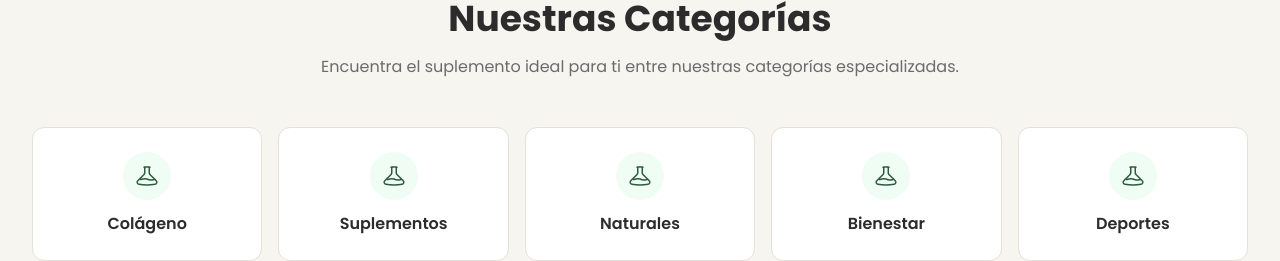
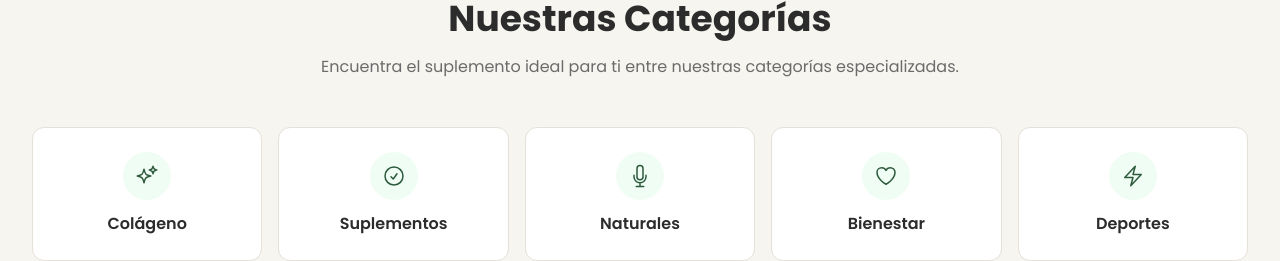
Before and after one commit to jpablo123/martha-c-distribuciones, a Next.js app: page / in a window 1280 px wide. Shown: the part 1322-1583 px from the top of the page. Built offline with nearby package versions, Linux system fonts and the light colour scheme.

Commit message:
feat: iconos únicos por categoría en sección de categorías
- Colágeno: estrella/sparkles
- Suplementos: check circle
- Naturales: hoja/planta
- Bienestar: corazón
- Deportes: rayo

Co-Authored-By: Claude Sonnet 4.6 <noreply@anthropic.com>

```diff
--- a/src/app/page.tsx
+++ b/src/app/page.tsx
@@ -44,6 +44,48 @@ const beneficios = [
     ),
   },
 ];
+
+function iconoCategoria(cat: string) {
+  const cls = "w-6 h-6 text-[var(--color-primary)] group-hover:text-white transition-colors";
+  switch (cat) {
+    case "Colágeno":
+      return (
+        <svg xmlns="http://www.w3.org/2000/svg" fill="none" viewBox="0 0 24 24" strokeWidth={1.5} stroke="currentColor" className={cls}>
+          <path strokeLinecap="round" strokeLinejoin="round" d="M9.813 15.904 9 18.75l-.813-2.846a4.5 4.5 0 0 0-3.09-3.09L2.25 12l2.846-.813a4.5 4.5 0 0 0 3.09-3.09L9 5.25l.813 2.846a4.5 4.5 0 0 0 3.09 3.09L15.75 12l-2.846.813a4.5 4.5 0 0 0-3.09 3.09ZM18.259 8.715 18 9.75l-.259-1.035a3.375 3.375 0 0 0-2.455-2.456L14.25 6l1.036-.259a3.375 3.375 0 0 0 2.455-2.456L18 2.25l.259 1.035a3.375 3.375 0 0 0 2.456 2.456L21.75 6l-1.035.259a3.375 3.375 0 0 0-2.456 2.456Z" />
+        </svg>
+      );
+    case "Suplementos":
+      return (
+        <svg xmlns="http://www.w3.org/2000/svg" fill="none" viewBox="0 0 24 24" strokeWidth={1.5} stroke="currentColor" className={cls}>
+          <path strokeLinecap="round" strokeLinejoin="round" d="m9 12.75 2.25 2.25L15 9.75M21 12a9 9 0 1 1-18 0 9 9 0 0 1 18 0Z" />
+        </svg>
+      );
+    case "Naturales":
+      return (
+        <svg xmlns="http://www.w3.org/2000/svg" fill="none" viewBox="0 0 24 24" strokeWidth={1.5} stroke="currentColor" className={cls}>
+          <path strokeLinecap="round" strokeLinejoin="round" d="M12 18.75a6 6 0 0 0 6-6v-1.5m-6 7.5a6 6 0 0 1-6-6v-1.5m6 7.5v3.75m-3.75 0h7.5M12 15.75a3 3 0 0 1-3-3V4.5a3 3 0 1 1 6 0v8.25a3 3 0 0 1-3 3Z" />
+        </svg>
+      );
+    case "Bienestar":
+      return (
+        <svg xmlns="http://www.w3.org/2000/svg" fill="none" viewBox="0 0 24 24" strokeWidth={1.5} stroke="currentColor" className={cls}>
+          <path strokeLinecap="round" strokeLinejoin="round" d="M21 8.25c0-2.485-2.099-4.5-4.688-4.5-1.935 0-3.597 1.126-4.312 2.733-.715-1.607-2.377-2.733-4.313-2.733C5.1 3.75 3 5.765 3 8.25c0 7.22 9 12 9 12s9-4.78 9-12Z" />
+        </svg>
+      );
+    case "Deportes":
+      return (
+        <svg xmlns="http://www.w3.org/2000/svg" fill="none" viewBox="0 0 24 24" strokeWidth={1.5} stroke="currentColor" className={cls}>
+          <path strokeLinecap="round" strokeLinejoin="round" d="m3.75 13.5 10.5-11.25L12 10.5h8.25L9.75 21.75 12 13.5H3.75Z" />
+        </svg>
+      );
+    default:
+      return (
+        <svg xmlns="http://www.w3.org/2000/svg" fill="none" viewBox="0 0 24 24" strokeWidth={1.5} stroke="currentColor" className={cls}>
+          <path strokeLinecap="round" strokeLinejoin="round" d="M9.75 3.104v5.714a2.25 2.25 0 0 1-.659 1.591L5 14.5M9.75 3.104c-.251.023-.501.05-.75.082m.75-.082a24.301 24.301 0 0 1 4.5 0m0 0v5.714c0 .597.237 1.17.659 1.591L19.8 15.3M14.25 3.104c.251.023.501.05.75.082M19.8 15.3l-1.57.393A9.065 9.065 0 0 1 12 15a9.065 9.065 0 0 0-6.23.693L5 14.5m14.8.8 1.402 1.402c1.232 1.232.65 3.318-1.067 3.611A48.309 48.309 0 0 1 12 21c-2.773 0-5.491-.235-8.135-.687-1.718-.293-2.3-2.379-1.067-3.61L5 14.5" />
+        </svg>
+      );
+  }
+}
 
 export default function HomePage() {
   const productosDestacados = productos.filter((p) => p.activo && p.destacado);
@@ -213,9 +255,7 @@ export default function HomePage() {
                   className="bg-white rounded-xl p-6 text-center hover:shadow-lg transition-shadow duration-300 border border-[var(--color-border)] hover:border-[var(--color-primary)] group flex flex-col items-center"
                 >
                   <div className="w-12 h-12 mx-auto mb-3 rounded-full bg-green-50 group-hover:bg-[var(--color-primary)] transition-colors flex items-center justify-center">
-                    <svg xmlns="http://www.w3.org/2000/svg" fill="none" viewBox="0 0 24 24" strokeWidth={1.5} stroke="currentColor" className="w-6 h-6 text-[var(--color-primary)] group-hover:text-white transition-colors">
-                      <path strokeLinecap="round" strokeLinejoin="round" d="M9.75 3.104v5.714a2.25 2.25 0 0 1-.659 1.591L5 14.5M9.75 3.104c-.251.023-.501.05-.75.082m.75-.082a24.301 24.301 0 0 1 4.5 0m0 0v5.714c0 .597.237 1.17.659 1.591L19.8 15.3M14.25 3.104c.251.023.501.05.75.082M19.8 15.3l-1.57.393A9.065 9.065 0 0 1 12 15a9.065 9.065 0 0 0-6.23.693L5 14.5m14.8.8 1.402 1.402c1.232 1.232.65 3.318-1.067 3.611A48.309 48.309 0 0 1 12 21c-2.773 0-5.491-.235-8.135-.687-1.718-.293-2.3-2.379-1.067-3.61L5 14.5" />
-                    </svg>
+                    {iconoCategoria(cat)}
                   </div>
                   <h3 className="font-semibold text-[var(--color-text)] group-hover:text-[var(--color-primary)] transition-colors">
                     {cat}
```
